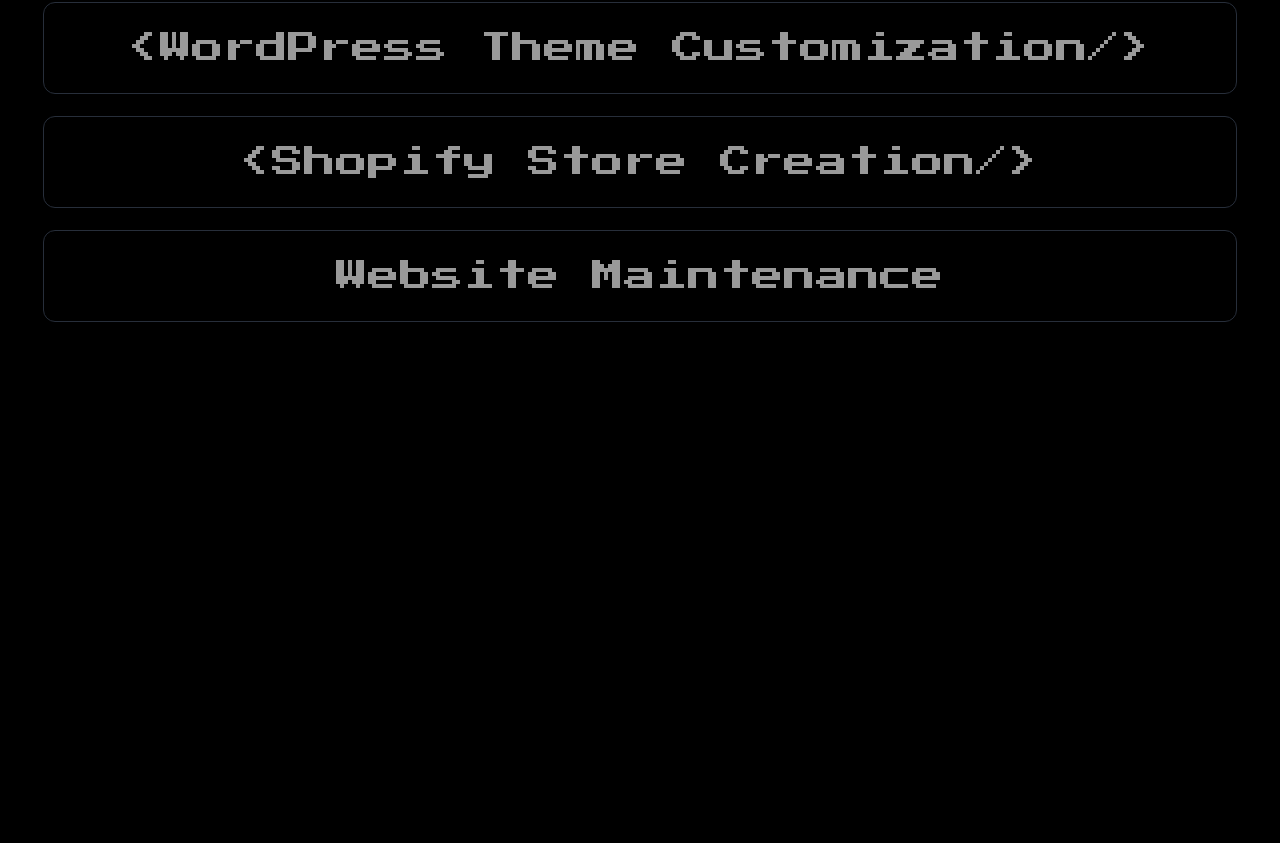
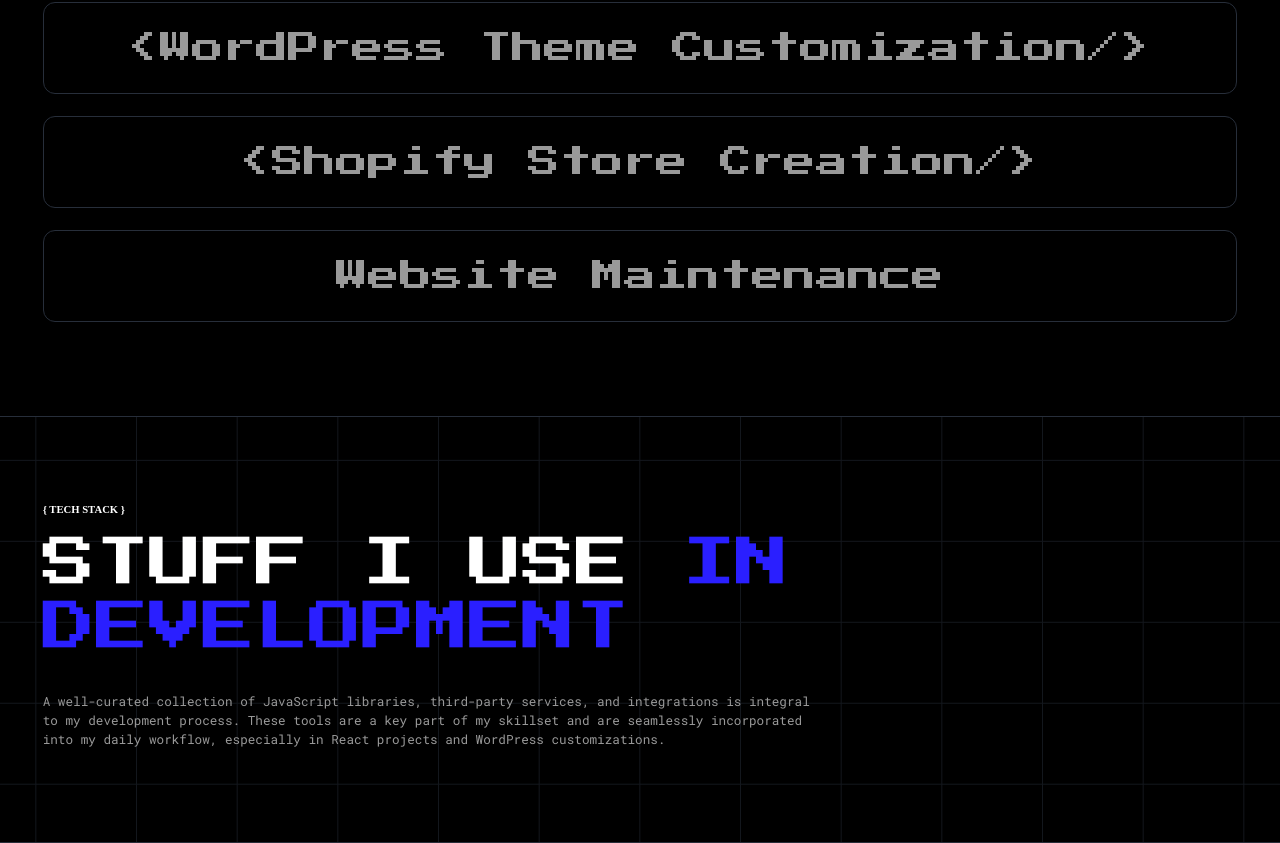
Before and after one commit to hakhan1999/HassanAK-Portfolio, a React (Vite) app: page / in a window 1280 px wide. Shown: the part 1461-2304 px from the top of the page. Before the commit the page ends 1877 px from the top, so only its background shows below. Built offline with nearby package versions, Linux system fonts and the light colour scheme; a web font is replaced by a local one.

Commit message:
toolkit section without animation of tech stack

```diff
--- a/package.json
+++ b/package.json
@@ -10,6 +10,8 @@
     "preview": "vite preview"
   },
   "dependencies": {
+    "gsap": "^3.12.7",
+    "matter-js": "^0.20.0",
     "react": "^18.3.1",
     "react-dom": "^18.3.1",
     "react-router-dom": "^7.1.3"
--- a/src/App.jsx
+++ b/src/App.jsx
@@ -3,6 +3,7 @@
 import Hero from "./components/Hero";
 import Info from "./components/Info";
 import Services from "./components/Services";
+import Toolkit from "./components/Toolkit";
 
 const App = () => {
   return (
@@ -11,6 +12,7 @@
       <Hero />
       <Info />
       <Services />
+      <Toolkit />
     </>
   );
 };
--- a/src/components/ServicesCard.jsx
+++ b/src/components/ServicesCard.jsx
@@ -18,7 +18,7 @@
         />
       </div>
       <div className="wrapper">
-        <h2>{title}</h2>
+        <h3>{title}</h3>
         <p>{description}</p>
       </div>
     </div>
--- /dev/null
+++ b/src/components/Toolkit.jsx
@@ -0,0 +1,50 @@
+import React from "react";
+import "../styles/Toolkit.css";
+
+const techStack = [
+  "GSAP",
+  "ZAPIER",
+  "MAKE.COM",
+  "BASIN",
+  "RECAPTCHA",
+  "GTM",
+  "GA4",
+  "CALENDLY",
+  "SWIPER",
+  "MAPBOX",
+  "MEMBERSTACK",
+  "GOOGLE MAPS",
+  "CONVERTKIT",
+  "FS ATTRIBUTES",
+  "WEGLOT",
+  "MAILCHIMP",
+];
+
+const Toolkit = () => {
+  return (
+    <section className="toolkit-sec" id="toolkit">
+      <div className="bg-image">
+        <img src="src/assets/images/hero-bg.svg" alt="Lines Background" />
+      </div>
+      <div className="wrapper">
+        <div className="sec-padded container">
+          <div className="top-content">
+            <div className="tag">{`{ Tech Stack }`}</div>
+            <h2>
+              Stuff I use <span>in development</span>
+            </h2>
+            <p>
+              A well-curated collection of JavaScript libraries, third-party
+              services, and integrations is integral to my development process.
+              These tools are a key part of my skillset and are seamlessly
+              incorporated into my daily workflow, especially in React projects
+              and WordPress customizations.
+            </p>
+          </div>
+        </div>
+      </div>
+    </section>
+  );
+};
+
+export default Toolkit;
--- a/src/index.css
+++ b/src/index.css
@@ -83,13 +83,15 @@
 
 h2 {
   font-family: "Press Start 2P", serif;
-  font-size: 3rem;
+  font-size: 5rem;
   font-weight: 400;
+  line-height: 6rem;
 }
 
 h3 {
-  font-size: 1.75rem;
-  font-weight: 500;
+  font-size: 3rem;
+  font-weight: 400;
+  font-family: "Press Start 2P", serif;
 }
 
 h4 {
--- a/src/styles/Services.css
+++ b/src/styles/Services.css
@@ -26,7 +26,7 @@
     justify-content: center;
 }
 
-.services-card .wrapper h2 {
+.services-card .wrapper h3 {
     color: var(--grey);
     width: fit-content;
     margin: 0 auto;
@@ -42,7 +42,7 @@
     transition: all 0.4s ease-out;
 }
 
-.cards-wrapper .services-card h2::before {
+.cards-wrapper .services-card h3::before {
     content: '';
     background-image: radial-gradient(circle farthest-corner at 50% 50%, var(--purple), #f02d9f59);
     opacity: 0;
@@ -58,7 +58,7 @@
     transition: all 0.4s ease-out;
 }
 
-.cards-wrapper .services-card:hover h2::before {
+.cards-wrapper .services-card:hover h3::before {
     opacity: 1;
 }
 
@@ -84,7 +84,7 @@
     transform: translateY(-0.313rem);
 }
 
-.services-card.active .wrapper h2 {
+.services-card.active .wrapper h3 {
     color: white;
     margin-bottom: 2rem;
 }
--- /dev/null
+++ b/src/styles/Toolkit.css
@@ -0,0 +1,55 @@
+.toolkit-sec {
+    background: black;
+    border-top: 0.125rem solid var(--border-color);
+    border-bottom: 0.125rem solid var(--border-color);
+    position: relative;
+    overflow: hidden;
+}
+
+.toolkit-sec .bg-image {
+    position: absolute;
+    top: 0;
+    left: 0;
+    width: 100%;
+    height: 100%;
+    pointer-events: none;
+}
+
+.toolkit-sec .bg-image img {
+    width: 100%;
+    height: 100%;
+    object-fit: cover;
+}
+
+.toolkit-sec .bg-image img {
+    width: 100%;
+    height: 100%;
+    object-fit: cover;
+}
+
+.toolkit-sec .top-content .tag {
+    justify-content: flex-start;
+}
+
+.toolkit-sec .top-content h2 {
+    text-transform: uppercase;
+    margin-top: 1rem;
+    margin-bottom: 3rem;
+}
+
+.toolkit-sec .top-content h2 span {
+    color: var(--blue);
+}
+
+.toolkit-sec .top-content p {
+    color: var(--grey);
+}
+
+.toolkit-sec .top-content {
+    width: 65%;
+}
+
+.toolkit-sec .wrapper {
+    z-index: 1;
+    position: relative;
+}
```
Also changed, not shown: 1 other file (tests, documents, lock files or other folders).
